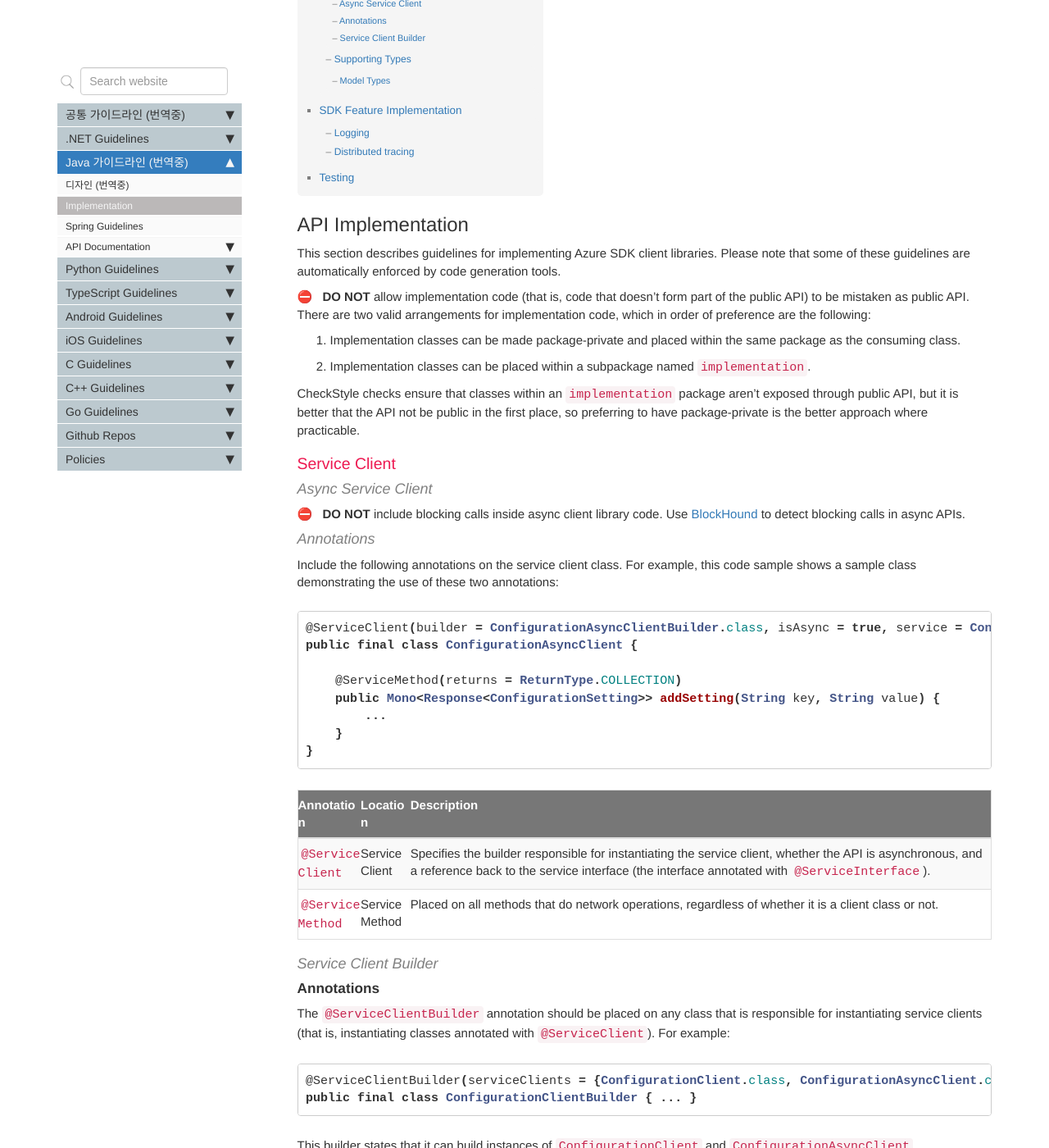
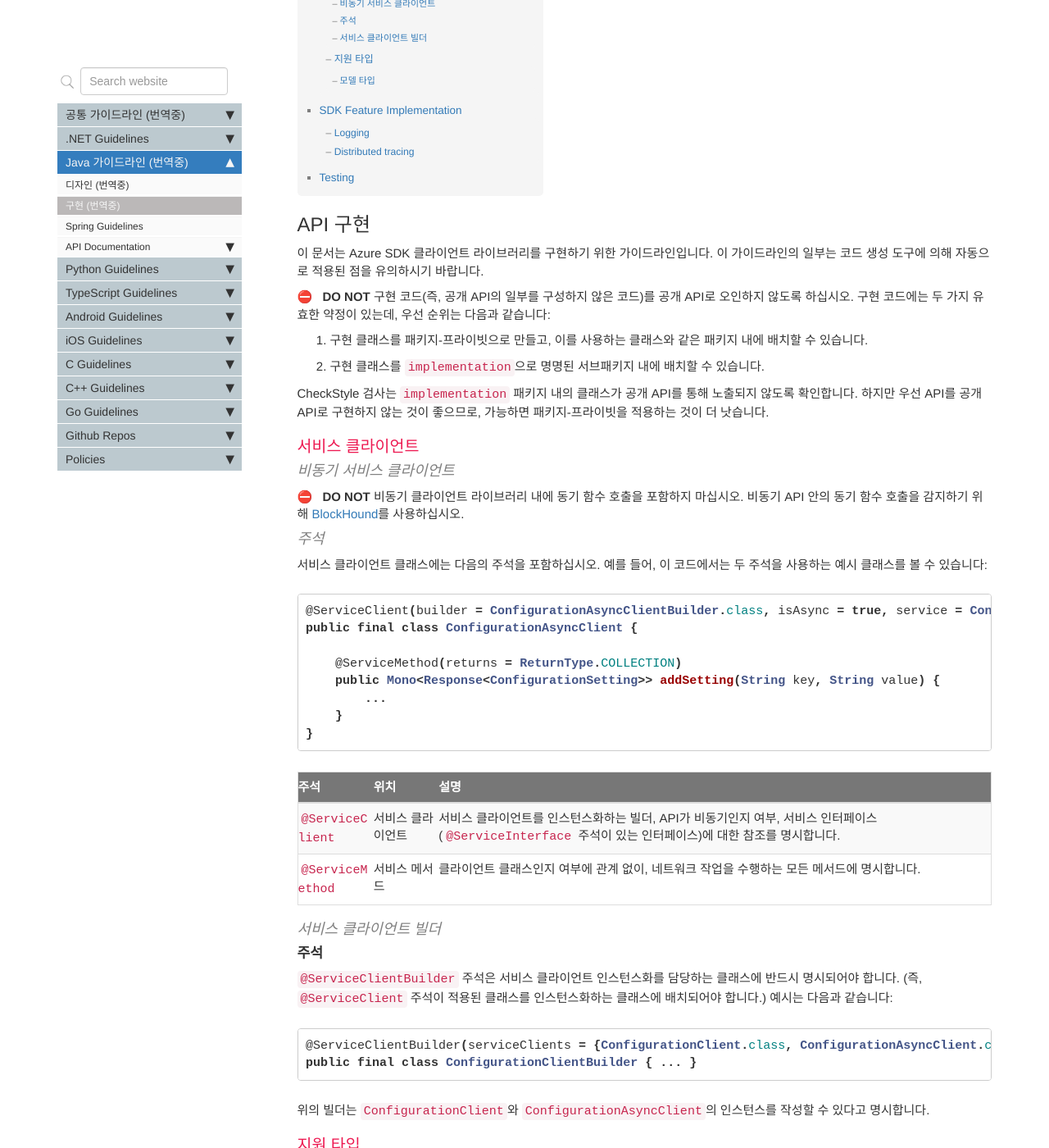
Before and after one commit to Azure/azure-sdk-korean, a Jekyll site: the page built from docs/java/implementation.md, in a window 1280 px wide and 1400 px high, scrolled down 239 px. Shown: the whole window at 82% size. Built offline with Jekyll 4.4.1, drawn with Linux system fonts in a browser that asks for light colours; comment, search, counter and statistics services are not loaded; some of the changed text lies outside the part shown.

Commit message:
Translate API Implementation of java implementation into Korean

````diff
--- a/_data/sidebars/general_sidebar.yml
+++ b/_data/sidebars/general_sidebar.yml
@@ -46,7 +46,7 @@ entries:
     folderitems:
       - title: 디자인 (번역중)
         url: /java_introduction.html
-      - title: Implementation
+      - title: 구현 (번역중)
         url: /java_implementation.html
       - title: Spring Guidelines
         url: /java_spring.html
--- a/docs/java/implementation.md
+++ b/docs/java/implementation.md
@@ -1,31 +1,31 @@
 ---
-title: "Java Guidelines: Implementation"
+title: "Java 가이드라인: 구현"
 keywords: guidelines java
 permalink: java_implementation.html
 folder: java
 sidebar: general_sidebar
 ---
 
-## API Implementation
+## API 구현
 
-This section describes guidelines for implementing Azure SDK client libraries. Please note that some of these guidelines are automatically enforced by code generation tools.
+이 문서는 Azure SDK 클라이언트 라이브러리를 구현하기 위한 가이드라인입니다. 이 가이드라인의 일부는 코드 생성 도구에 의해 자동으로 적용된 점을 유의하시기 바랍니다.
 
-{% include requirement/MUSTNOT id="java-namespaces-implementation" %} allow implementation code (that is, code that doesn't form part of the public API) to be mistaken as public API. There are two valid arrangements for implementation code, which in order of preference are the following:
+{% include requirement/MUSTNOT id="java-namespaces-implementation" %} 구현 코드(즉, 공개 API의 일부를 구성하지 않은 코드)를 공개 API로 오인하지 않도록 하십시오. 구현 코드에는 두 가지 유효한 약정이 있는데, 우선 순위는 다음과 같습니다:
 
-1. Implementation classes can be made package-private and placed within the same package as the consuming class.
-2. Implementation classes can be placed within a subpackage named `implementation`.
+1. 구현 클래스를 패키지-프라이빗으로 만들고, 이를 사용하는 클래스와 같은 패키지 내에 배치할 수 있습니다.
+2. 구현 클래스를 `implementation`으로 명명된 서브패키지 내에 배치할 수 있습니다.
 
-CheckStyle checks ensure that classes within an `implementation` package aren't exposed through public API, but it is better that the API not be public in the first place, so preferring to have package-private is the better approach where practicable.
+CheckStyle 검사는 `implementation` 패키지 내의 클래스가 공개 API를 통해 노출되지 않도록 확인합니다. 하지만 우선 API를 공개 API로 구현하지 않는 것이 좋으므로, 가능하면 패키지-프라이빗을 적용하는 것이 더 낫습니다.
 
-### Service Client
+### 서비스 클라이언트
 
-#### Async Service Client
+#### 비동기 서비스 클라이언트
 
-{% include requirement/MUSTNOT id="java-async-blocking" %} include blocking calls inside async client library code. Use [BlockHound] to detect blocking calls in async APIs.
+{% include requirement/MUSTNOT id="java-async-blocking" %} 비동기 클라이언트 라이브러리 내에 동기 함수 호출을 포함하지 마십시오. 비동기 API 안의 동기 함수 호출을 감지하기 위해 [BlockHound]를 사용하십시오.
 
-#### Annotations
+#### 주석
 
-Include the following annotations on the service client class.  For example, this code sample shows a sample class demonstrating the use of these two annotations:
+서비스 클라이언트 클래스에는 다음의 주석을 포함하십시오. 예를 들어, 이 코드에서는 두 주석을 사용하는 예시 클래스를 볼 수 있습니다:
 
 ```java
 @ServiceClient(builder = ConfigurationAsyncClientBuilder.class, isAsync = true, service = ConfigurationService.class)
@@ -38,34 +38,34 @@ public final class ConfigurationAsyncClient {
 }
 ```
 
-| Annotation | Location | Description |
+| 주석 | 위치  | 설명 |
 |:-----------|:---------|:------------|
-| `@ServiceClient` | Service Client | Specifies the builder responsible for instantiating the service client, whether the API is asynchronous, and a reference back to the service interface (the interface annotated with `@ServiceInterface`). |
-| `@ServiceMethod` | Service Method | Placed on all methods that do network operations, regardless of whether it is a client class or not. |
+| `@ServiceClient` | 서비스 클라이언트 |서비스 클라이언트를 인스턴스화하는 빌더, API가 비동기인지 여부, 서비스 인터페이스(`@ServiceInterface` 주석이 있는 인터페이스)에 대한 참조를 명시합니다.|
+| `@ServiceMethod` | 서비스 메서드 |클라이언트 클래스인지 여부에 관계 없이, 네트워크 작업을 수행하는 모든 메서드에 명시합니다.|
 
-#### Service Client Builder
+#### 서비스 클라이언트 빌더
 
-##### Annotations
+##### 주석
 
-The `@ServiceClientBuilder` annotation should be placed on any class that is responsible for instantiating service clients (that is, instantiating classes annotated with `@ServiceClient`). For example:
+`@ServiceClientBuilder` 주석은 서비스 클라이언트 인스턴스화를 담당하는 클래스에 반드시 명시되어야 합니다. (즉, `@ServiceClient` 주석이 적용된 클래스를 인스턴스화하는 클래스에 배치되어야 합니다.) 예시는 다음과 같습니다:
 
 ```java
 @ServiceClientBuilder(serviceClients = {ConfigurationClient.class, ConfigurationAsyncClient.class})
 public final class ConfigurationClientBuilder { ... }
 ```
 
-This builder states that it can build instances of `ConfigurationClient` and `ConfigurationAsyncClient`.
+위의 빌더는 `ConfigurationClient`와 `ConfigurationAsyncClient`의 인스턴스를 작성할 수 있다고 명시합니다.
 
-### Supporting Types
+### 지원 타입
 
-#### Model Types
+#### 모델 타입
 
-##### Annotations
+##### 주석
 
-There are two annotations of note that should be applied on model classes, when applicable:
+조건에 해당하는 경우, 모델 클래스에 적용해야 하는 두 가지 주석이 있습니다:
 
-* The `@Fluent` annotation is applied to all model classes that are expected to provide a fluent API to end users.
-* The `@Immutable` annotation is applied to all immutable classes.
+* `@Fluent` 주석은 최종 사용자에게 Fluent API를 제공할 것으로 예상되는 모든 모델 클래스에 적용됩니다.
+* `@Immutable` 주석은 변경할 수 없는 모든 클래스에 적용됩니다.
 
 ## SDK Feature Implementation
 
````
